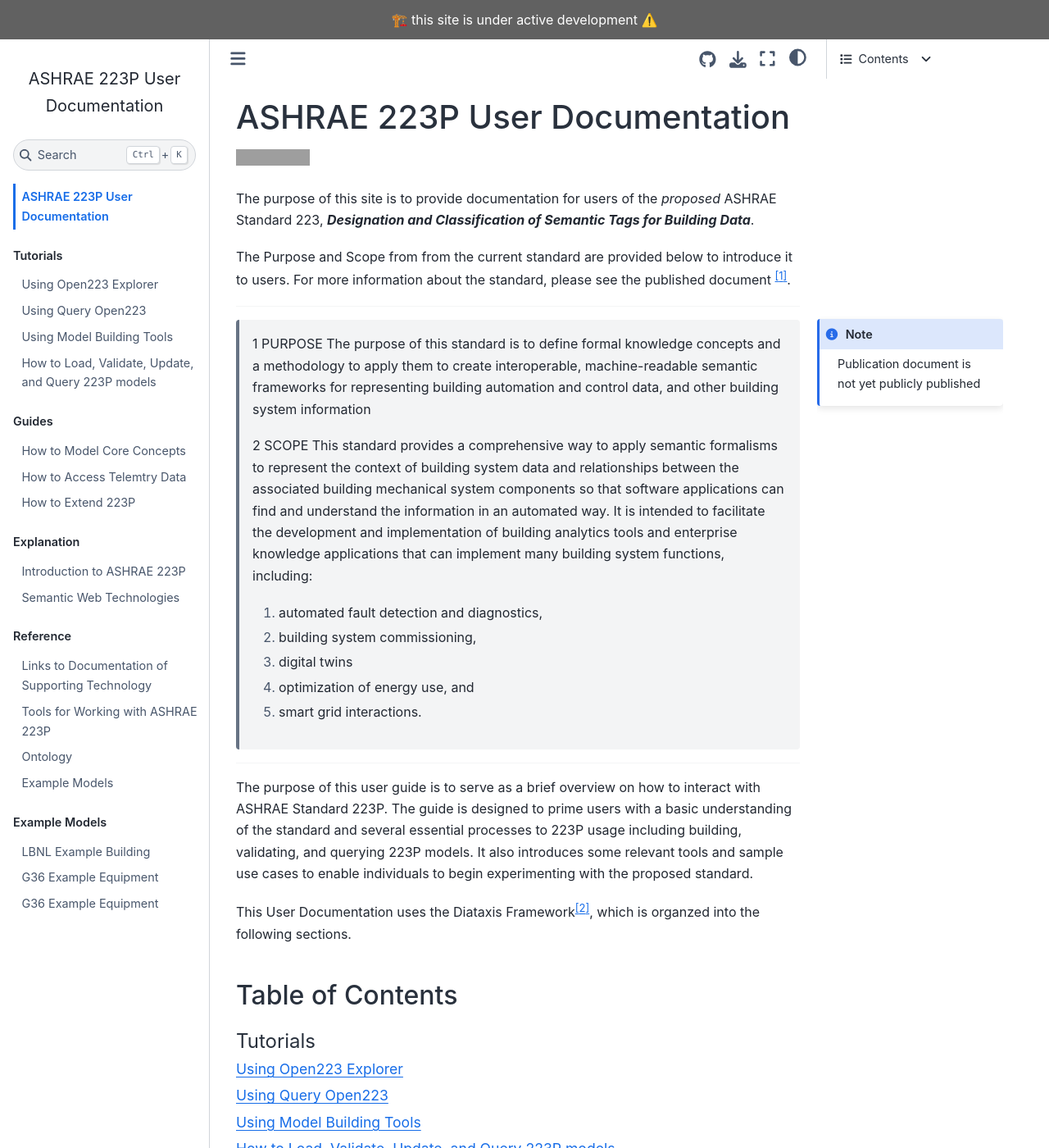
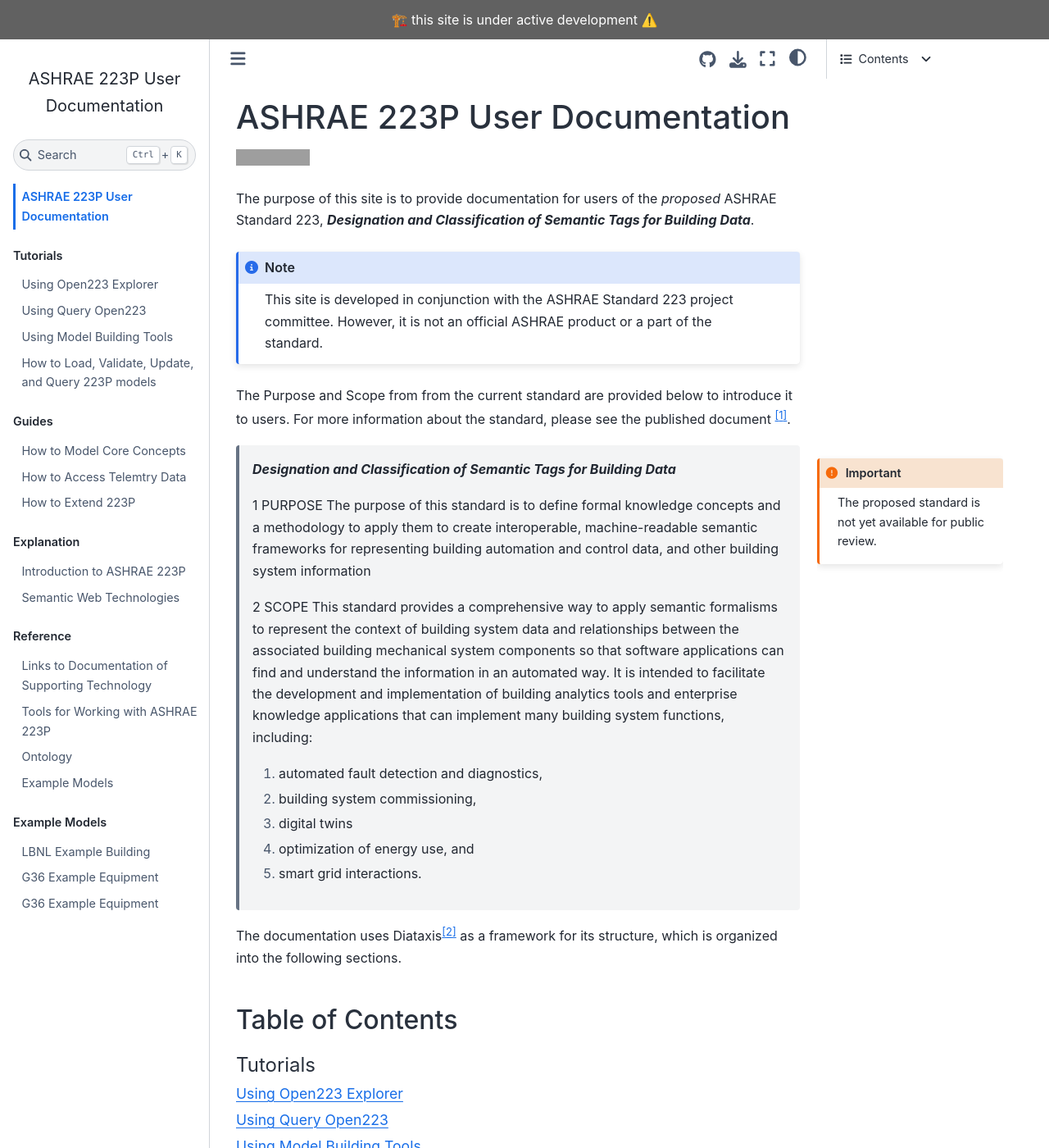
Before and after one commit to open223/docs.open223.info, a Jupyter Book: the page built from intro.md, in a window 1280 px wide and 1400 px high. Shown: the whole window at 82% size. Built offline with Jupyter Book 1.0.4 settings and Sphinx 7.4.7 and the Sphinx Book theme 1.1.4, drawn with Linux system fonts in a browser that asks for light colours; grey boxes are pictures that could not be loaded.

Commit message:
update intro

`````diff
--- a/intro.md
+++ b/intro.md
@@ -1,19 +1,23 @@
 # ASHRAE 223P User Documentation [![Jupyter Book Badge](https://jupyterbook.org/badge.svg)](https://open223.github.io/docs.open223.info/)
 
 The purpose of this site is to provide documentation for users of the *proposed* ASHRAE Standard 223, ***Designation and Classification of Semantic Tags for Building Data***.
+
+```{note}
+This site is developed in conjunction with the ASHRAE Standard 223 project committee. However, it is not an official ASHRAE product or a part of the standard.
+```
 
 The Purpose and Scope from from the current standard are provided below to introduce it to users. For more information about the standard, please see the published document [^1].
 
 [^1]: TODO link to public review.
 
 ````{margin}
-```{note}
-Publication document is not yet publicly published
+```{important}
+The proposed standard is not yet available for public review.
 ```
 ````
 
----
-
+> ***Designation and Classification of Semantic Tags for Building Data***
+>
 >1 PURPOSE
 The purpose of this standard is to define formal knowledge concepts and a methodology to apply them to create interoperable, machine-readable semantic frameworks for representing building automation and control data, and other building system information
 >
@@ -25,11 +29,7 @@
 >4. optimization of energy use, and
 >5. smart grid interactions.
 
----
-
-The purpose of this user guide is to serve as a brief overview on how to interact with ASHRAE Standard 223P. The guide is designed to prime users with a basic understanding of the standard and several essential processes to 223P usage including building, validating, and querying 223P models. It also introduces some relevant tools and sample use cases to enable individuals to begin experimenting with the proposed standard.
-
-This User Documentation uses the Diataxis Framework[^2], which is organzed into the following sections.
+The documentation uses Diataxis[^2] as a framework for its structure, which is organized into the following sections.
 
 [^2]: https://diataxis.fr/
 
`````
